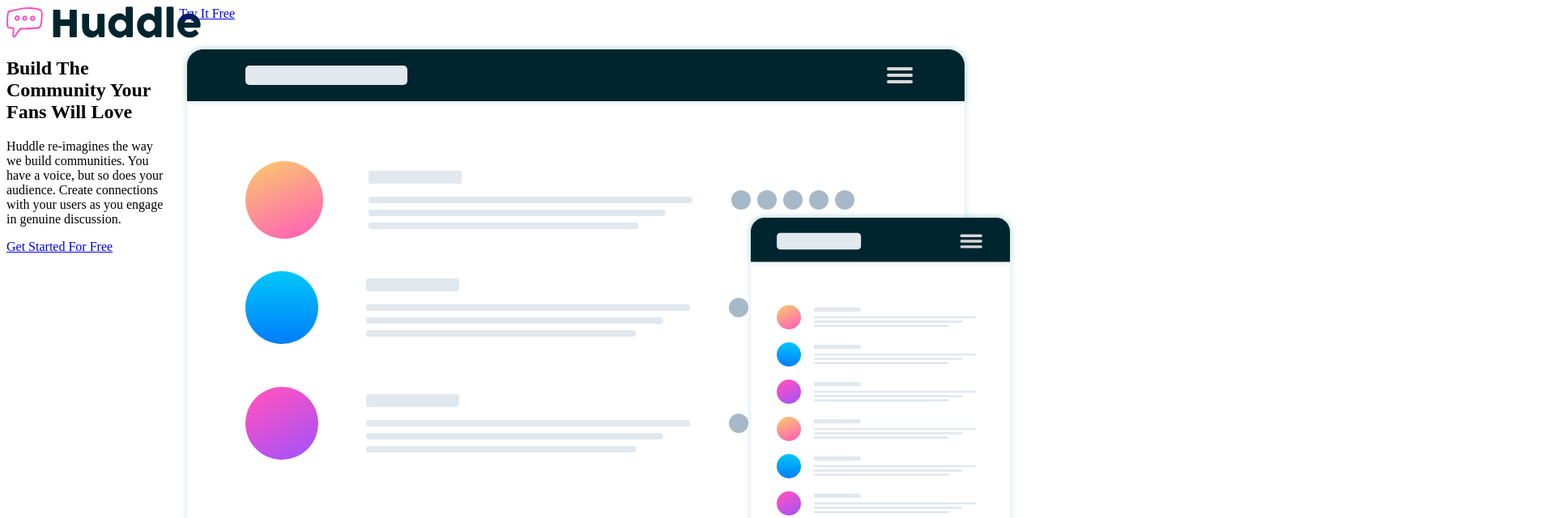
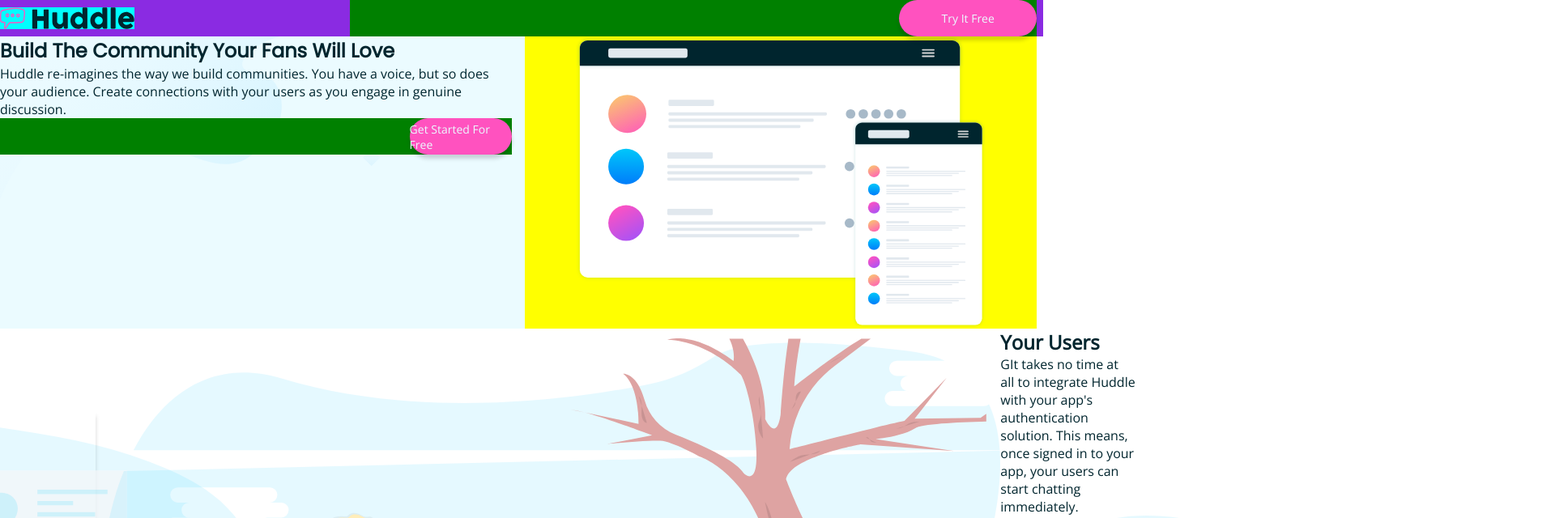
Before and after one commit to Legoal1990/huddle-landing-page-with-alternating-feature-blocks-master, a plain HTML site: page index.html in a window 1280 px wide. Shown: the top 640 px of the page at 81% size, 1920 px wide, since content can reach past the window. Drawn offline with nearby package versions, Linux system fonts and the light colour scheme.

Commit message:
encabezado realizado

```diff
--- a/css/estilos.css
+++ b/css/estilos.css
@@ -1,3 +1,129 @@
+*{
+    margin:0px;
+    padding:0px;
+    box-sizing: border-box;
+}
+
+body{
+    font-family: 'Open Sans', sans-serif;
+    font-weight:400;
+    display:flex;
+    flex-direction: column;
+    max-width: 1440px;
+    min-width: 375px;
+    color:hsl(192, 100%, 9%);;
+}
+
+.section1{
+    background: url("../images/bg-hero-desktop.svg") no-repeat center center fixed;
+    background-size: cover;
+    -moz-background-size: cover; /*Firefox*/
+    -webkit-background-size: cover; /*Mozilla*/
+    -o-background-size: cover; /*Opera*/
+    background-color: hsl(193, 100%, 96%);
+}
+
+header{
+    display:flex;
+    align-items: center;
+    justify-content: center;
+    background-color: blueviolet;
+}
+
+.logo{
+    display:flex;
+    flex-direction: start;
+}
+.logo img{
+    width:40%;
+    background-color: aqua;
+}
+
+.boton{
+    display:flex;
+    justify-content: flex-end;
+    background-color:green;
+}
+
+.boton a{
+    display: flex;
+    align-items: center;
+    justify-content: center;
+    position: relative;
+    text-decoration: none;
+    color:hsl(193, 100%, 96%);
+    font-size: 14px;
+    font-weight: 400;
+        background-color:hsl(322, 100%, 66%);
+        border-radius: 40px;
+        width: 20%;
+        height: 45px;
+        box-shadow: 0px 5px 5px rgba(0, 0, 0, 0.164);
+}
+
+.boton a:hover {
+    background-color: hsl(257, 59%, 61%);
+    color:white;
+}
+
+.description h1{
+    font-family: 'Poppins', sans-serif;
+    font-weight: 600;
+}
+
+
+
+.mockups{
+    display:flex;
+    justify-content: center;
+    background-color: yellow;
+}
+
+.mockups img{
+    width:80%;
+}
+
+.section2{
+    display:flex;
+    justify-content: center;
+    align-items: center;
+}
+
+.card1{
+    box-shadow: 0px 5px 5px rgba(0, 0, 0, 0.164);
+    display:flex;
+    text-align: start;
+}
+
+.img1 .img2 .img3 img{
+    width:10%;
+}
+footer{
+    background-color: hsl(192, 100%, 9%);
+}
+
+.redes{
+    display: flex;
+    justify-content: center;
+    margin:40px, 20px, 20px, 20px;
+}
+
+.redes a {
+    text-decoration: none;
+    border-radius: 50%;
+    border: solid 1px white;
+    color:white;
+    overflow:hidden;
+    margin-left:10px;
+}
+
+.redes a span{
+    display:flex;
+    justify-content: center;
+    align-items: center;
+    width: 30px;
+    height: 30px;
+}
 
 .attribution { font-size: 11px; text-align: center; }
 .attribution a { color: hsl(228, 45%, 44%); }
--- a/index.html
+++ b/index.html
@@ -7,7 +7,8 @@
   <link href="css/estilos.css" rel="stylesheet">
   <script src="https://kit.fontawesome.com/63e9398609.js" crossorigin="anonymous"></script>
   <link href="css/flexboxgrid.min.css" rel="stylesheet">
-
+  <link href="https://fonts.googleapis.com/css?family=Open+Sans&display=swap" rel="stylesheet">
+  <link href="https://fonts.googleapis.com/css?family=Poppins&display=swap" rel="stylesheet">
   <title>Frontend Mentor | Huddle landing page with alternating feature blocks</title>
 
 </head>
@@ -15,12 +16,12 @@
   <section class="section1">
     <!--Fila1-->
     <header class="row">
-      <div class="col-xs-12 col-sm-6 col-md-4 col-lg-2">
+      <div class="col-xs-4 col-sm-4 col-md-4 col-lg-4">
           <div class="logo">
             <img alt="Huddle" src="images/logo.svg">
           </div>
       </div>
-      <div class="col-xs-12 col-sm-6 col-md-4 col-lg-2">
+      <div class="col-xs-8 col-sm-8 col-md-4 col-lg-8">
         <div class="boton">
           <a href="#">Try It Free</a>
         </div>
@@ -28,14 +29,16 @@
     </header>
     <!--Fila2-->
     <div class="row">
-      <div class="col-xs-12 col-sm-6 col-md-4 col-lg-2">
+      <div class="description col-xs-12 col-sm-6 col-md-4 col-lg-6">
         <h1>Build The Community Your Fans Will Love</h1>
         <p>Huddle re-imagines the way we build communities. You have a voice, but so does your audience.
             Create connections with your users as you engage in genuine discussion. </p>
-        <a href="#">Get Started For Free</a>
+        <div class="boton">
+          <a href="#">Get Started For Free</a>
+        </div>
       </div>
 
-      <div class="col-xs-12 col-sm-6 col-md-4 col-lg-2">
+      <div class="col-xs-12 col-sm-6 col-md-4 col-lg-6">
         <div class="mockups">
           <img alt="Imagen con diseño web y movil" src="images/illustration-mockups.svg">
         </div>
@@ -46,12 +49,12 @@
   <section class="section2">
     <div class="row">
       <div class="card1">
-        <div class="col-xs-12 col-sm-6 col-md-4 col-lg-2">
+        <div class="col-xs-12 col-sm-6 col-md-4 col-lg-6">
           <h2>Grow Together</h2>
           <p>Generate meaningful discussions with your audience and build a strong, loyal community.
         Think of the insightful conversations you miss out on with a feedback form.</p>
         </div>
-        <div class="col-xs-12 col-sm-6 col-md-4 col-lg-2">
+        <div class="col-xs-12 col-sm-6 col-md-4 col-lg-6">
             <div class="img1">
               <img alt="Ilustración Grow Together" src="images/illustration-grow-together.svg">
             </div>
```
